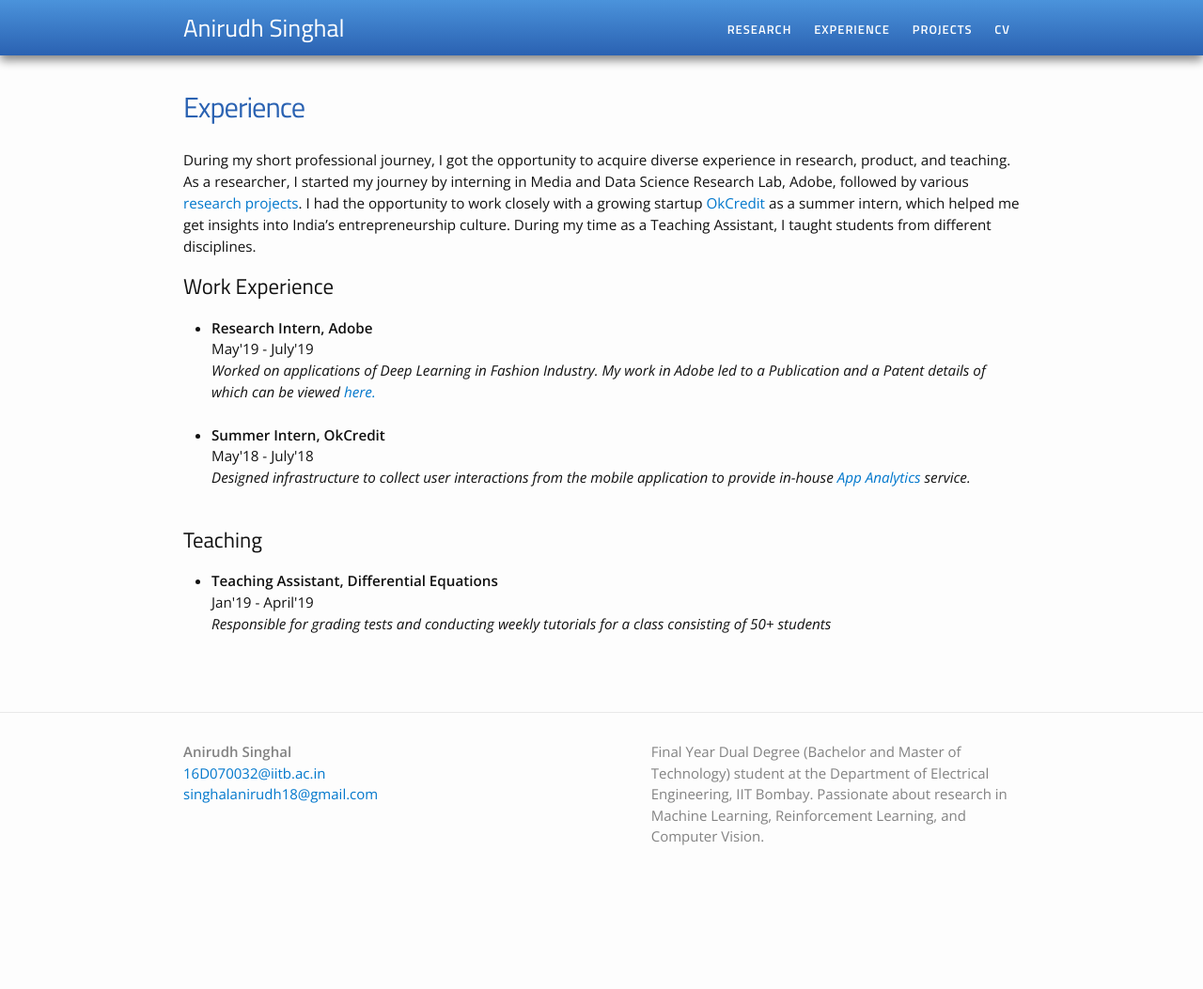
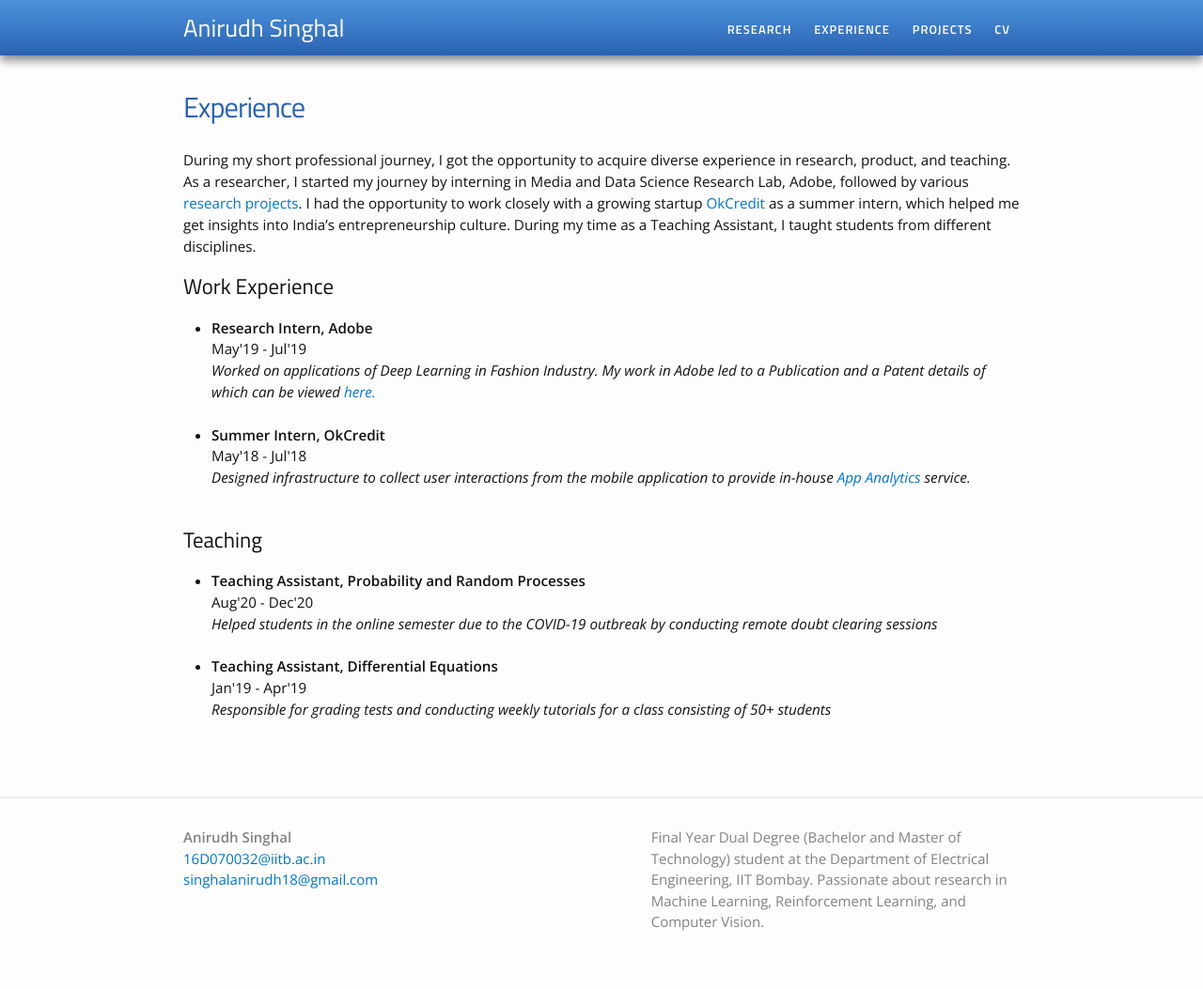
Before and after one commit to singhalanirudh18/singhalanirudh18.github.io, a Jekyll site: the page built from experience.md, in a window 1280 px wide. Shown: the whole page at 94% size. Built offline with Jekyll 4.4.1, drawn with Linux system fonts in a browser that asks for light colours; before the commit the page ends 962 px from its top, so only the background shows below that.

Commit message:
updated experiences

```diff
--- a/experience.md
+++ b/experience.md
@@ -10,12 +10,12 @@ During my short professional journey, I got the opportunity to acquire diverse e
 <ul>
 	<li>
 		<b>Research Intern, Adobe</b><br>
-		May'19 - July'19<br>
+		May'19 - Jul'19<br>
 		<i>Worked on applications of Deep Learning in Fashion Industry. My work in Adobe led to a Publication and a Patent details of which can be viewed <a href="/research">here.</a></i><br>
 	</li><br>
 	<li>
 		<b>Summer Intern, OkCredit</b><br>
-		May'18 - July'18<br>
+		May'18 - Jul'18<br>
 		<i>Designed infrastructure to collect user interactions from the mobile application to provide in-house <a href="https://en.wikipedia.org/wiki/Mobile_web_analytics">App Analytics</a> service.</i><br>
 	</li><br>
 </ul>
@@ -23,8 +23,13 @@ During my short professional journey, I got the opportunity to acquire diverse e
 <h2>Teaching</h2>
 <ul>
 	<li>
+		<b>Teaching Assistant, Probability and Random Processes</b><br>
+		Aug'20 - Dec'20<br>
+		<i>Helped students in the online semester due to the COVID-19 outbreak by conducting remote doubt clearing sessions</i><br>
+	</li><br>
+	<li>
 		<b>Teaching Assistant, Differential Equations</b><br>
-		Jan'19 - April'19<br>
+		Jan'19 - Apr'19<br>
 		<i>Responsible for grading tests and conducting weekly tutorials for a class consisting of 50+ students</i><br>
 	</li><br>
 </ul>
```
